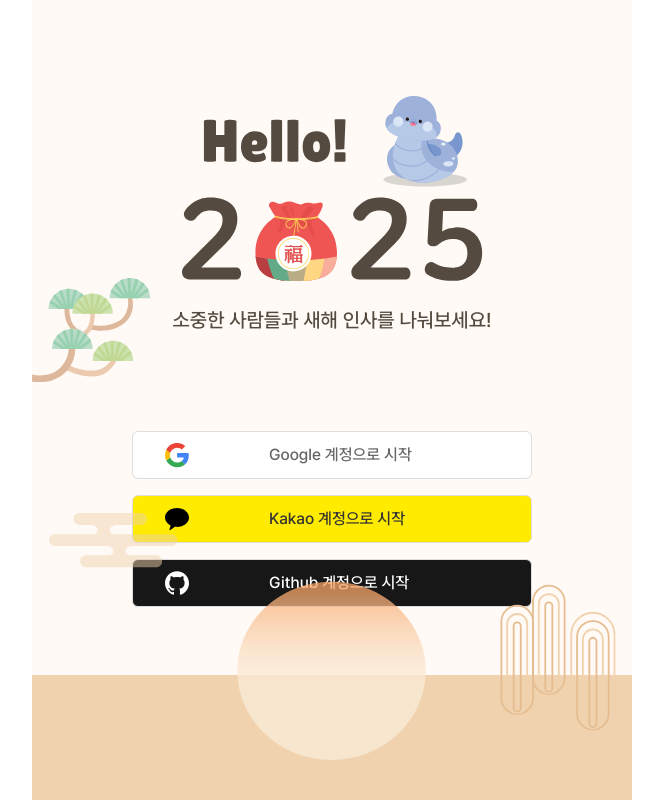
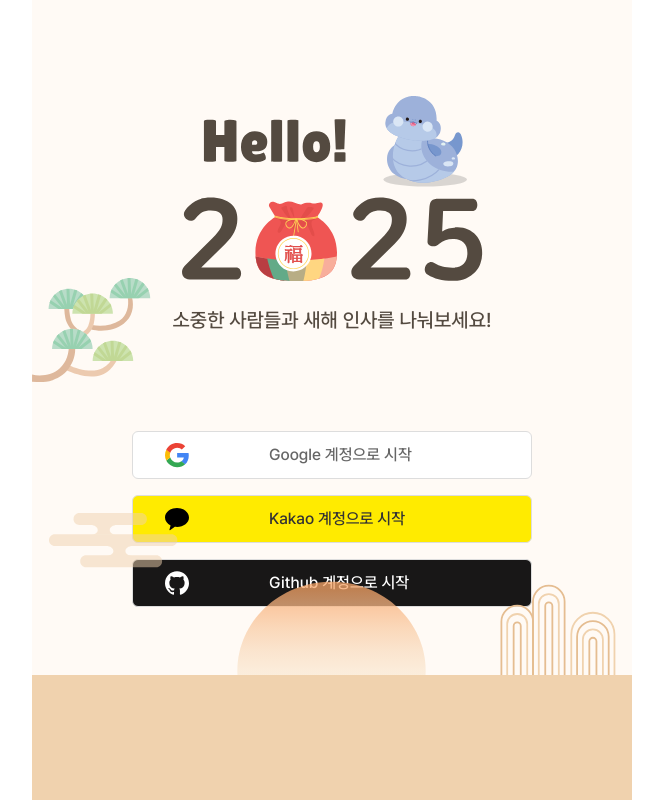
Before and after one commit to WonYunSun/Hello2025, a Next.js app: page /auth in a window 1280 px wide. Shown: the whole page, without its empty margins (308-971 px from the left). Built offline with nearby package versions, Linux system fonts and the light colour scheme; no server answers.

Commit message:
style: auth 화면 z-index 수정

```diff
--- a/src/app/auth/page.tsx
+++ b/src/app/auth/page.tsx
@@ -29,10 +29,10 @@
                 <SocialLoginBtn provider="kakao" />
                 <SocialLoginBtn provider="github" />
             </div>
-            <picture className="absolute z-20 bottom-10 w-full flex justify-center">
+            <picture className="absolute z-10 bottom-10 w-full flex justify-center">
                 <Image src={deco} width={567.47} height={248} alt="deco_img" className="w-[90%] md:w-[567px]" />
             </picture>
-            <picture className="fixed bottom-0 z-10 w-full">
+            <picture className="fixed bottom-0 z-20 w-full">
                 <Image src={ground} width={600} height={125} alt="ground_img" />
             </picture>
         </div>
```
